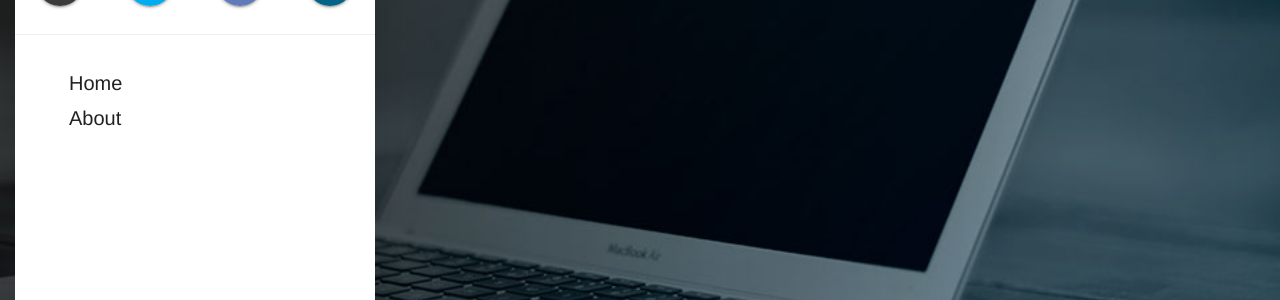
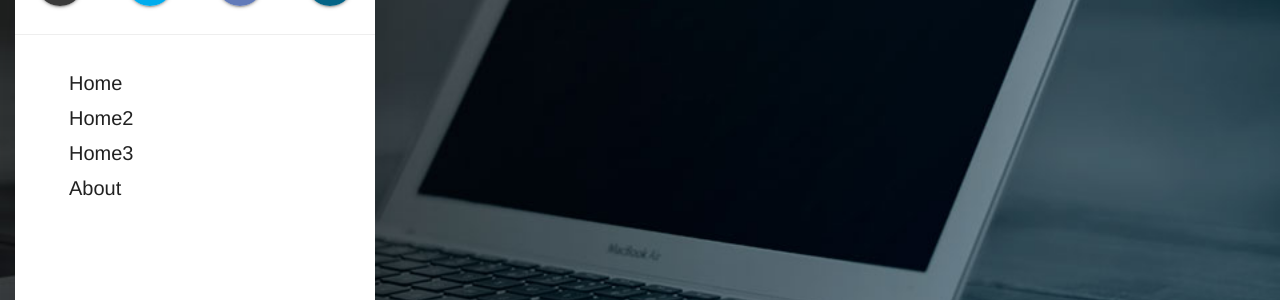
Before and after one commit to gabrielschade/gabrielschade.github.io, a Jekyll site: the page built from index.md, in a window 1280 px wide. Shown: the part 290-590 px from the top of the page. Built offline with Jekyll 4.4.1, drawn with Linux system fonts in a browser that asks for light colours; nearby versions of some CDN libraries; comment, search, counter and statistics services are not loaded.

Commit message:
test-menu-itens

```diff
--- a/_includes/sidebar.html
+++ b/_includes/sidebar.html
@@ -55,6 +55,12 @@
       <a class="sidebar-nav-item{% if page.url == site.baseurl %} active{% endif %}" href="/{{ site.baseurl }}">
         <span class="accent-text">Home</span>
       </a>
+      <a class="sidebar-nav-item{% if page.url == site.baseurl %} active{% endif %}" href="/{{ site.baseurl }}">
+        <span class="accent-text">Home2</span>
+      </a>
+      <a class="sidebar-nav-item{% if page.url == site.baseurl %} active{% endif %}" href="/{{ site.baseurl }}">
+        <span class="accent-text">Home3</span>
+      </a>
 
         {% assign pages_list = site.pages %}
         {% for node in pages_list %}
--- a/_layouts/home.html
+++ b/_layouts/home.html
@@ -4,12 +4,12 @@
   {% include head.html %}
 
   <body>
-      <div class="bg-image hide-on-small-only">
+      <div class="bg-image hide-on-med-and-down">
       </div>
 
     {% include sidebar.html %}
 
-    <div class="content container intro-content hide-on-small-only">
+    <div class="content container intro-content hide-on-med-and-down">
       <div class="content-bottom padding-bottom-80">
           <p class="flow-text light-font white-text margin-bottom-0">
             Olá! Eu sou <strong class="default-font white-text">Gabriel Schade</strong>.</p>
```
